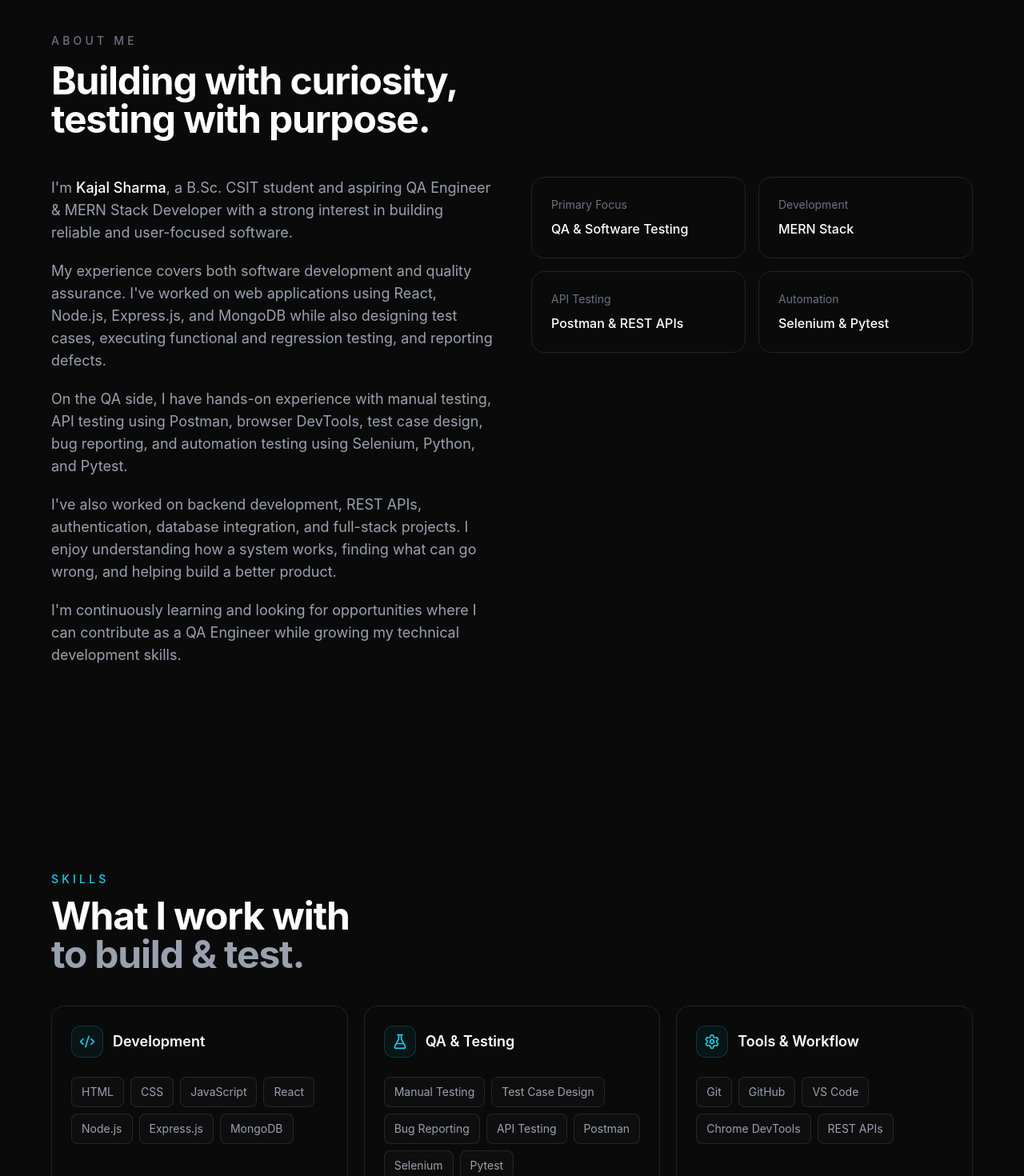
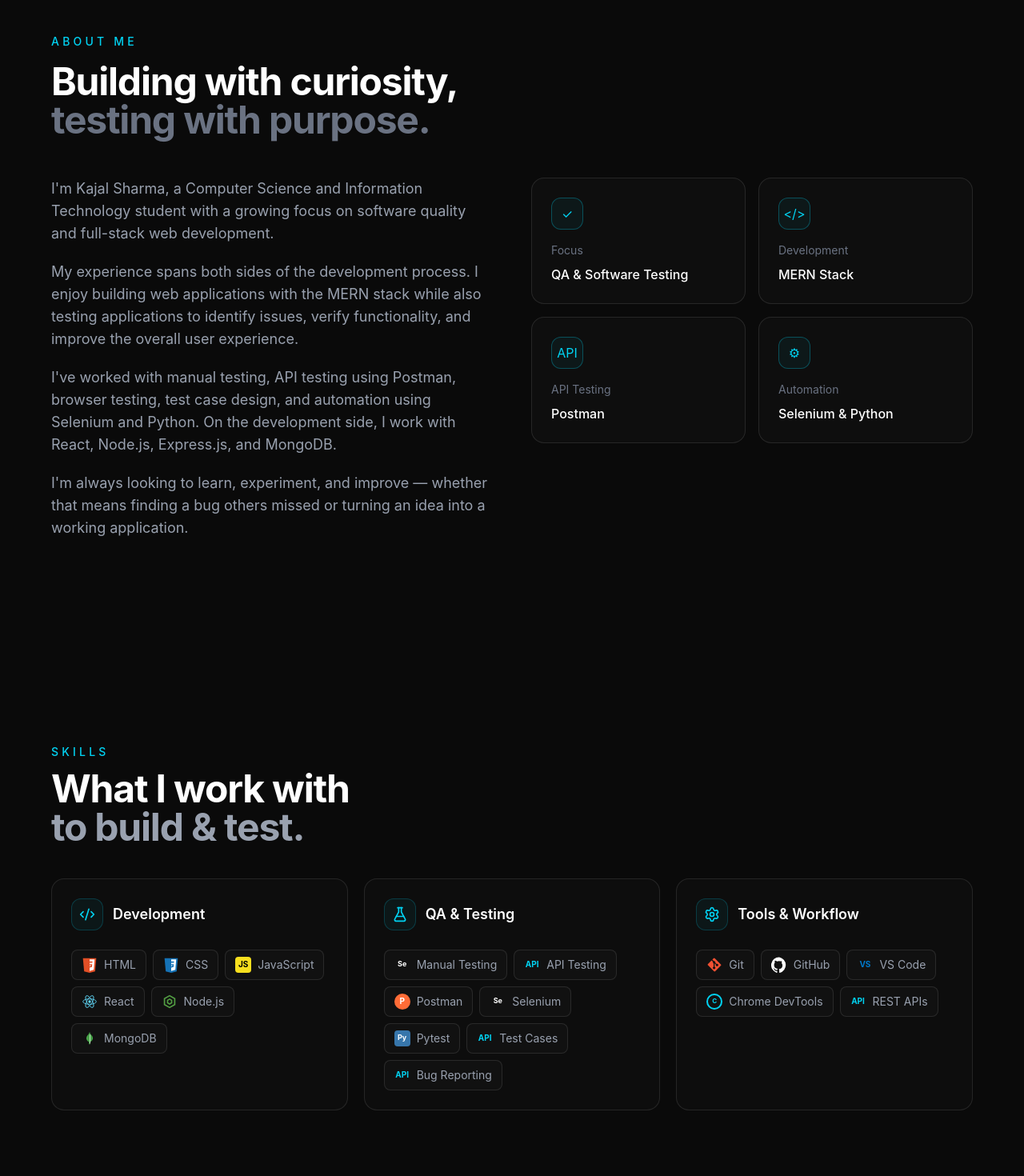
Before and after one commit to kajal-verse/kajal-portfolio, a React (Vite) app: page / in a window 1280 px wide. Shown: the part 1080-2550 px from the top of the page at 80% size. Built offline with nearby package versions, Linux system fonts and the light colour scheme.

Commit message:
resstyle about section

```diff
--- a/src/components/About.jsx
+++ b/src/components/About.jsx
@@ -1,18 +1,18 @@
 function About() {
   return (
-    <section id="about" className="px-6 py-24 sm:py-32">
+    <section id="about" className="border-t border-white/10 px-6 py-24 sm:py-32">
       <div className="mx-auto max-w-6xl">
 
-        {/* Heading */}
+        {/* Section heading */}
         <div>
-          <p className="mb-4 text-sm font-medium uppercase tracking-[0.3em] text-gray-500">
+          <p className="mb-4 text-sm font-medium uppercase tracking-[0.3em] text-cyan-400">
             About Me
           </p>
 
-          <h2 className="max-w-3xl text-4xl font-bold tracking-tight sm:text-5xl">
+          <h2 className="max-w-3xl text-4xl font-bold tracking-tight text-white sm:text-5xl">
             Building with curiosity,
             <br />
-            testing with purpose.
+            <span className="text-gray-500">testing with purpose.</span>
           </h2>
         </div>
 
@@ -22,69 +22,72 @@ function About() {
           {/* About text */}
           <div className="space-y-5 text-base leading-7 text-gray-400 sm:text-lg">
             <p>
-              I'm <span className="text-white font-medium">Kajal Sharma</span>,
-              a B.Sc. CSIT student and aspiring QA Engineer & MERN Stack
-              Developer with a strong interest in building reliable and
-              user-focused software.
+              I'm Kajal Sharma, a Computer Science and Information Technology
+              student with a growing focus on software quality and full-stack
+              web development.
             </p>
 
             <p>
-              My experience covers both software development and quality
-              assurance. I've worked on web applications using React, Node.js,
-              Express.js, and MongoDB while also designing test cases,
-              executing functional and regression testing, and reporting
-              defects.
+              My experience spans both sides of the development process. I
+              enjoy building web applications with the MERN stack while also
+              testing applications to identify issues, verify functionality,
+              and improve the overall user experience.
             </p>
 
             <p>
-              On the QA side, I have hands-on experience with manual testing,
-              API testing using Postman, browser DevTools, test case design,
-              bug reporting, and automation testing using Selenium, Python,
-              and Pytest.
+              I've worked with manual testing, API testing using Postman,
+              browser testing, test case design, and automation using Selenium
+              and Python. On the development side, I work with React, Node.js,
+              Express.js, and MongoDB.
             </p>
 
             <p>
-              I've also worked on backend development, REST APIs,
-              authentication, database integration, and full-stack projects.
-              I enjoy understanding how a system works, finding what can go
-              wrong, and helping build a better product.
-            </p>
-
-            <p>
-              I'm continuously learning and looking for opportunities where I
-              can contribute as a QA Engineer while growing my technical
-              development skills.
+              I'm always looking to learn, experiment, and improve — whether
+              that means finding a bug others missed or turning an idea into a
+              working application.
             </p>
           </div>
 
           {/* Information cards */}
           <div className="grid content-start gap-4 sm:grid-cols-2">
 
-            <div className="rounded-2xl border border-white/10 p-6 transition-colors hover:border-white/20">
-              <p className="text-sm text-gray-500">Primary Focus</p>
-              <p className="mt-2 font-medium">
+            <div className="group rounded-2xl border border-white/10 bg-white/[0.02] p-6 transition-all duration-300 hover:-translate-y-1 hover:border-cyan-400/40 hover:bg-cyan-400/[0.03]">
+              <div className="mb-4 flex h-10 w-10 items-center justify-center rounded-xl border border-cyan-400/30 bg-cyan-400/5 text-cyan-400">
+                ✓
+              </div>
+              <p className="text-sm text-gray-500">Focus</p>
+              <p className="mt-2 font-medium text-white">
                 QA & Software Testing
               </p>
             </div>
 
-            <div className="rounded-2xl border border-white/10 p-6 transition-colors hover:border-white/20">
+            <div className="group rounded-2xl border border-white/10 bg-white/[0.02] p-6 transition-all duration-300 hover:-translate-y-1 hover:border-cyan-400/40 hover:bg-cyan-400/[0.03]">
+              <div className="mb-4 flex h-10 w-10 items-center justify-center rounded-xl border border-cyan-400/30 bg-cyan-400/5 text-cyan-400">
+                &lt;/&gt;
+              </div>
               <p className="text-sm text-gray-500">Development</p>
-              <p className="mt-2 font-medium">
+              <p className="mt-2 font-medium text-white">
                 MERN Stack
               </p>
             </div>
 
-            <div className="rounded-2xl border border-white/10 p-6 transition-colors hover:border-white/20">
+            <div className="group rounded-2xl border border-white/10 bg-white/[0.02] p-6 transition-all duration-300 hover:-translate-y-1 hover:border-cyan-400/40 hover:bg-cyan-400/[0.03]">
+              <div className="mb-4 flex h-10 w-10 items-center justify-center rounded-xl border border-cyan-400/30 bg-cyan-400/5 text-cyan-400">
+                API
+              </div>
               <p className="text-sm text-gray-500">API Testing</p>
-              <p className="mt-2 font-medium">
-                Postman & REST APIs
+              <p className="mt-2 font-medium text-white">
+                Postman
               </p>
             </div>
 
-            <div className="rounded-2xl border border-white/10 p-6 transition-colors hover:border-white/20">
+            <div className="group rounded-2xl border border-white/10 bg-white/[0.02] p-6 transition-all duration-300 hover:-translate-y-1 hover:border-cyan-400/40 hover:bg-cyan-400/[0.03]">
+              <div className="mb-4 flex h-10 w-10 items-center justify-center rounded-xl border border-cyan-400/30 bg-cyan-400/5 text-cyan-400">
+                ⚙
+              </div>
               <p className="text-sm text-gray-500">Automation</p>
-              <p className="mt-2 font-medium">
-                Selenium & Pytest
+              <p className="mt-2 font-medium text-white">
+                Selenium & Python
               </p>
             </div>
 
--- a/src/components/Skills.jsx
+++ b/src/components/Skills.jsx
@@ -1,29 +1,161 @@
 import { Code2, FlaskConical, Settings } from "lucide-react";
 
-function SkillBadge({ name }) {
+const logos = {
+  html: (
+    <svg viewBox="0 0 24 24" className="h-5 w-5">
+      <path
+        fill="#E34F26"
+        d="M2 2h20l-1.8 20L12 24l-8.2-2L2 2z"
+      />
+      <path
+        fill="#fff"
+        d="M12 4v17.3l6.2-1.7L19.5 4H12zm0 3h4.3l-.2 2H12V7zm0 4h3.9l-.4 4.2-3.5 1v-2.1l1.6-.4.2-1H12v-1.7z"
+      />
+    </svg>
+  ),
+
+  css: (
+    <svg viewBox="0 0 24 24" className="h-5 w-5">
+      <path
+        fill="#1572B6"
+        d="M2 2h20l-1.8 20L12 24l-8.2-2L2 2z"
+      />
+      <path
+        fill="#fff"
+        d="M12 4v17.3l6.2-1.7L19.5 4H12zm0 3h4.3l-.2 2H12V7zm0 4h3.9l-.4 4.2-3.5 1v-2.1l1.6-.4.2-1H12v-1.7z"
+      />
+    </svg>
+  ),
+
+  javascript: (
+    <div className="flex h-5 w-5 items-center justify-center rounded-sm bg-[#F7DF1E] text-[10px] font-bold text-black">
+      JS
+    </div>
+  ),
+
+  react: (
+    <svg viewBox="0 0 24 24" className="h-5 w-5">
+      <circle cx="12" cy="12" r="2" fill="#61DAFB" />
+      <g fill="none" stroke="#61DAFB" strokeWidth="1">
+        <ellipse cx="12" cy="12" rx="10" ry="4" />
+        <ellipse
+          cx="12"
+          cy="12"
+          rx="10"
+          ry="4"
+          transform="rotate(60 12 12)"
+        />
+        <ellipse
+          cx="12"
+          cy="12"
+          rx="10"
+          ry="4"
+          transform="rotate(120 12 12)"
+        />
+      </g>
+    </svg>
+  ),
+
+  node: (
+    <svg viewBox="0 0 24 24" className="h-5 w-5">
+      <path
+        fill="#539E43"
+        d="M12 2 3.3 7v10L12 22l8.7-5V7L12 2zm0 2.3 6.7 3.9v7.6L12 19.7l-6.7-3.9V8.2L12 4.3z"
+      />
+      <path
+        fill="#539E43"
+        d="M12 7.2 8 9.5v5l4 2.3 4-2.3v-5l-4-2.3zm0 2.1 2.1 1.2v2.6L12 14.3l-2.1-1.2v-2.6L12 9.3z"
+      />
+    </svg>
+  ),
+
+  mongodb: (
+    <svg viewBox="0 0 24 24" className="h-5 w-5">
+      <path
+        fill="#47A248"
+        d="M12 2c-.5 3.2-2.9 4.8-4.2 7.1-1.6 2.9-.5 6.4 3.2 8.4v3.2h2v-3.2c3.7-2 4.8-5.5 3.2-8.4C14.9 6.8 12.5 5.2 12 2z"
+      />
+      <path
+        fill="#fff"
+        d="M12 6v13.5c.3-.1.7-.2 1-.4V6.8c-.3-.3-.7-.6-1-.8z"
+        opacity=".8"
+      />
+    </svg>
+  ),
+
+  postman: (
+    <div className="flex h-5 w-5 items-center justify-center rounded-full bg-[#FF6C37] text-[10px] font-bold text-white">
+      P
+    </div>
+  ),
+
+  selenium: (
+    <div className="flex h-5 w-5 items-center justify-center rounded text-[9px] font-bold text-white">
+      Se
+    </div>
+  ),
+
+  python: (
+    <div className="flex h-5 w-5 items-center justify-center rounded bg-[#3776AB] text-[9px] font-bold text-white">
+      Py
+    </div>
+  ),
+
+  git: (
+    <svg viewBox="0 0 24 24" className="h-5 w-5">
+      <path
+        fill="#F05032"
+        d="M21.6 11.3 12.7 2.4a1.4 1.4 0 0 0-2 0L8.9 4.2l2.2 2.2a1.8 1.8 0 0 1 2.2 2.2l2.1 2.1a1.8 1.8 0 1 1-1.1 1.1l-2-2v5.3a1.8 1.8 0 1 1-1.5 0V9.8a1.8 1.8 0 0 1-.9-2.3L7.7 5.4l-5.3 5.3a1.4 1.4 0 0 0 0 2l8.9 8.9a1.4 1.4 0 0 0 2 0l8.3-8.3a1.4 1.4 0 0 0 0-2z"
+      />
+    </svg>
+  ),
+
+  github: (
+    <svg viewBox="0 0 24 24" className="h-5 w-5 fill-white">
+      <path d="M12 .5a12 12 0 0 0-3.8 23.4c.6.1.8-.3.8-.6v-2.1c-3.3.7-4-1.4-4-1.4-.5-1.3-1.3-1.7-1.3-1.7-1.1-.8.1-.8.1-.8 1.2.1 1.8 1.2 1.8 1.2 1.1 1.8 2.8 1.3 3.5 1 .1-.8.4-1.3.7-1.6-2.7-.3-5.5-1.3-5.5-5.9 0-1.3.5-2.4 1.2-3.2-.1-.3-.5-1.6.1-3.2 0 0 1-.3 3.3 1.2a11.5 11.5 0 0 1 6 0C14.6 6 15.6 6.3 15.6 6.3c.6 1.6.2 2.9.1 3.2.8.8 1.2 1.9 1.2 3.2 0 4.6-2.8 5.6-5.5 5.9.4.3.7 1 .7 1.9v2.8c0 .3.2.7.8.6A12 12 0 0 0 12 .5z" />
+    </svg>
+  ),
+
+  vscode: (
+    <div className="flex h-5 w-5 items-center justify-center text-[10px] font-bold text-[#007ACC]">
+      VS
+    </div>
+  ),
+
+  chrome: (
+    <div className="flex h-5 w-5 items-center justify-center rounded-full border-2 border-cyan-400 text-[8px] font-bold text-cyan-400">
+      C
+    </div>
+  ),
+
+  api: (
+    <div className="flex h-5 w-5 items-center justify-center rounded text-[10px] font-bold text-cyan-400">
+      API
+    </div>
+  ),
+};
+
+function SkillBadge({ icon, name }) {
   return (
-    <span className="rounded-lg border border-white/10 bg-white/[0.02] px-3 py-2 text-sm text-gray-400 transition-all hover:border-cyan-400/40 hover:text-white">
-      {name}
+    <span className="inline-flex items-center gap-2 rounded-lg border border-white/10 bg-white/[0.02] px-3 py-2 text-sm text-gray-400 transition-all duration-200 hover:-translate-y-0.5 hover:border-cyan-400/30 hover:bg-cyan-400/5 hover:text-white">
+      {icon}
+      <span>{name}</span>
     </span>
   );
 }
 
 function SkillCard({ icon: Icon, title, children }) {
   return (
-    <div className="rounded-2xl border border-white/10 p-6 transition-all hover:border-cyan-400/30">
+    <div className="rounded-2xl border border-white/10 bg-white/[0.015] p-6 transition-all duration-300 hover:border-cyan-400/20 hover:bg-white/[0.025]">
       <div className="mb-6 flex items-center gap-3">
         <div className="flex h-10 w-10 items-center justify-center rounded-xl border border-cyan-400/20 bg-cyan-400/5">
           <Icon size={20} className="text-cyan-400" />
         </div>
 
-        <h3 className="text-lg font-semibold text-white">
-          {title}
-        </h3>
+        <h3 className="text-lg font-semibold text-white">{title}</h3>
       </div>
 
-      <div className="flex flex-wrap gap-2">
-        {children}
-      </div>
+      <div className="flex flex-wrap gap-2">{children}</div>
     </div>
   );
 }
@@ -32,7 +164,7 @@ function Skills() {
   return (
     <section id="skills" className="px-6 py-24 sm:py-32">
       <div className="mx-auto max-w-6xl">
-
+        {/* Heading */}
         <div className="mb-10">
           <p className="mb-3 text-sm font-medium uppercase tracking-[0.3em] text-cyan-400">
             Skills
@@ -41,42 +173,41 @@ function Skills() {
           <h2 className="max-w-2xl text-4xl font-bold tracking-tight sm:text-5xl">
             What I work with
             <br />
-            <span className="text-gray-400">
-              to build & test.
-            </span>
+            <span className="text-gray-400">to build & test.</span>
           </h2>
         </div>
 
+        {/* Cards */}
         <div className="grid gap-5 lg:grid-cols-3">
-
+          {/* Development */}
           <SkillCard icon={Code2} title="Development">
-            <SkillBadge name="HTML" />
-            <SkillBadge name="CSS" />
-            <SkillBadge name="JavaScript" />
-            <SkillBadge name="React" />
-            <SkillBadge name="Node.js" />
-            <SkillBadge name="Express.js" />
-            <SkillBadge name="MongoDB" />
+            <SkillBadge icon={logos.html} name="HTML" />
+            <SkillBadge icon={logos.css} name="CSS" />
+            <SkillBadge icon={logos.javascript} name="JavaScript" />
+            <SkillBadge icon={logos.react} name="React" />
+            <SkillBadge icon={logos.node} name="Node.js" />
+            <SkillBadge icon={logos.mongodb} name="MongoDB" />
           </SkillCard>
 
+          {/* QA */}
           <SkillCard icon={FlaskConical} title="QA & Testing">
-            <SkillBadge name="Manual Testing" />
-            <SkillBadge name="Test Case Design" />
-            <SkillBadge name="Bug Reporting" />
-            <SkillBadge name="API Testing" />
-            <SkillBadge name="Postman" />
-            <SkillBadge name="Selenium" />
-            <SkillBadge name="Pytest" />
+            <SkillBadge icon={logos.selenium} name="Manual Testing" />
+            <SkillBadge icon={logos.api} name="API Testing" />
+            <SkillBadge icon={logos.postman} name="Postman" />
+            <SkillBadge icon={logos.selenium} name="Selenium" />
+            <SkillBadge icon={logos.python} name="Pytest" />
+            <SkillBadge icon={logos.api} name="Test Cases" />
+            <SkillBadge icon={logos.api} name="Bug Reporting" />
           </SkillCard>
 
+          {/* Tools */}
           <SkillCard icon={Settings} title="Tools & Workflow">
-            <SkillBadge name="Git" />
-            <SkillBadge name="GitHub" />
-            <SkillBadge name="VS Code" />
-            <SkillBadge name="Chrome DevTools" />
-            <SkillBadge name="REST APIs" />
+            <SkillBadge icon={logos.git} name="Git" />
+            <SkillBadge icon={logos.github} name="GitHub" />
+            <SkillBadge icon={logos.vscode} name="VS Code" />
+            <SkillBadge icon={logos.chrome} name="Chrome DevTools" />
+            <SkillBadge icon={logos.api} name="REST APIs" />
           </SkillCard>
-
         </div>
       </div>
     </section>
```
